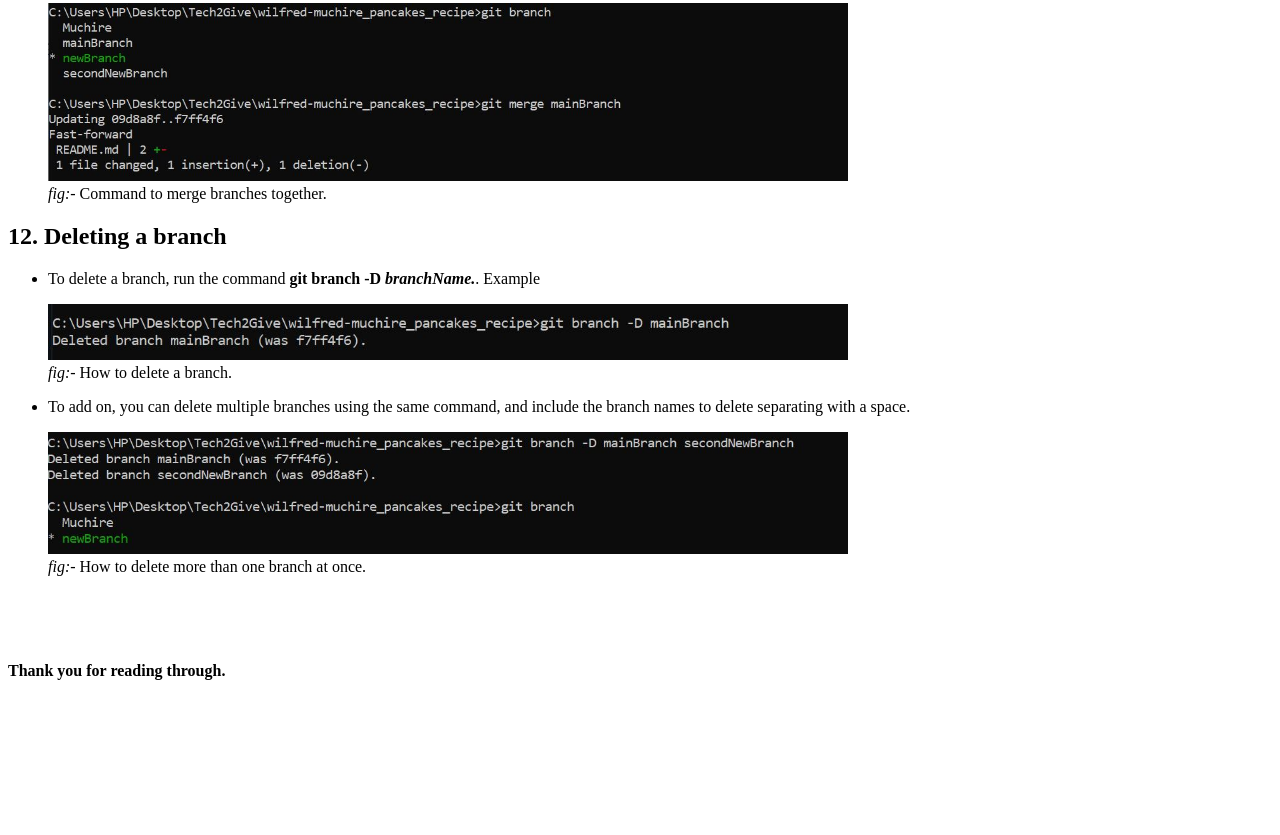
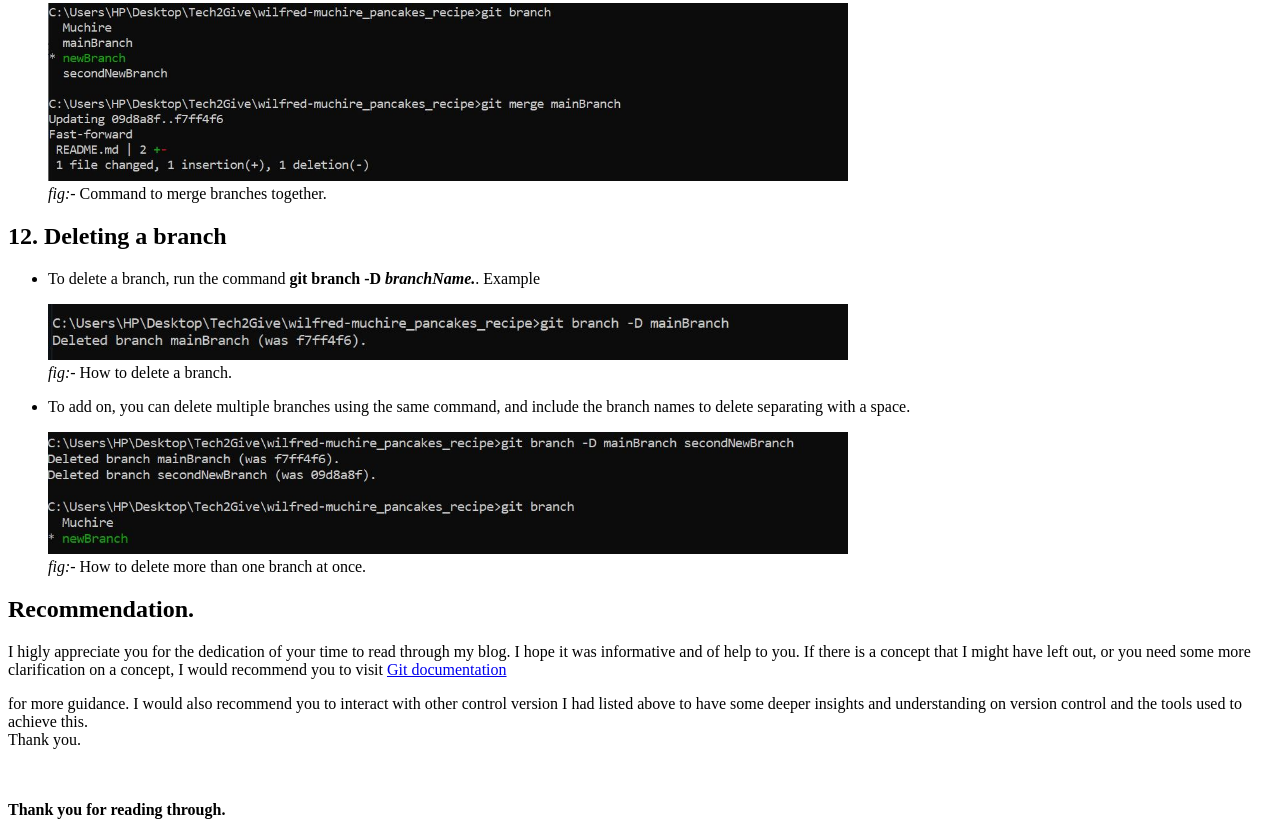
Before and after one commit to JulieWilly/git-github_html_blog, a plain HTML site: page index.html in a window 1280 px wide. Shown: the part 6616-7451 px from the top of the page. Before the commit the page ends 7312 px from the top, so only its background shows below. Drawn offline with Linux system fonts and the light colour scheme.

Commit message:
Adding significant changes made to the code

```diff
--- a/index.html
+++ b/index.html
@@ -214,6 +214,9 @@
         </ul>
     </div>
 
+    <h2><b>Recommendation.</b></h2>
+    <p>I higly appreciate you for the dedication of your time to read through my blog. I hope it was informative and of help to you. If there is a concept that I might have left out, or you need some more clarification on a concept, I would recommend you to visit <a href="https://git-scm.com/doc">Git documentation </a></p> for more guidance. I would also recommend you to interact with other control version I had listed above to have some deeper insights and understanding on version control and the tools used to achieve this.
+    <br>Thank you.
     <br><br><br>
     <p> <b>Thank you for reading through.</b></p>
 </body>
```
